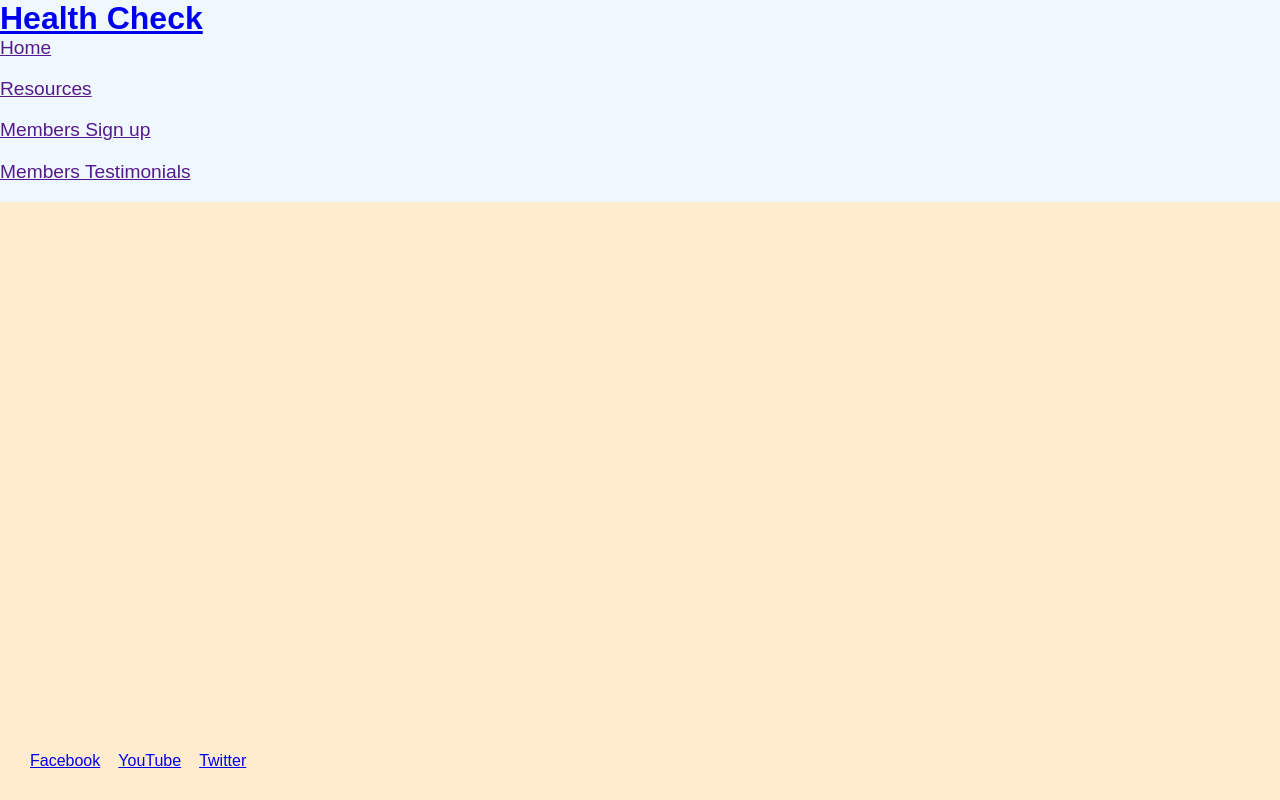
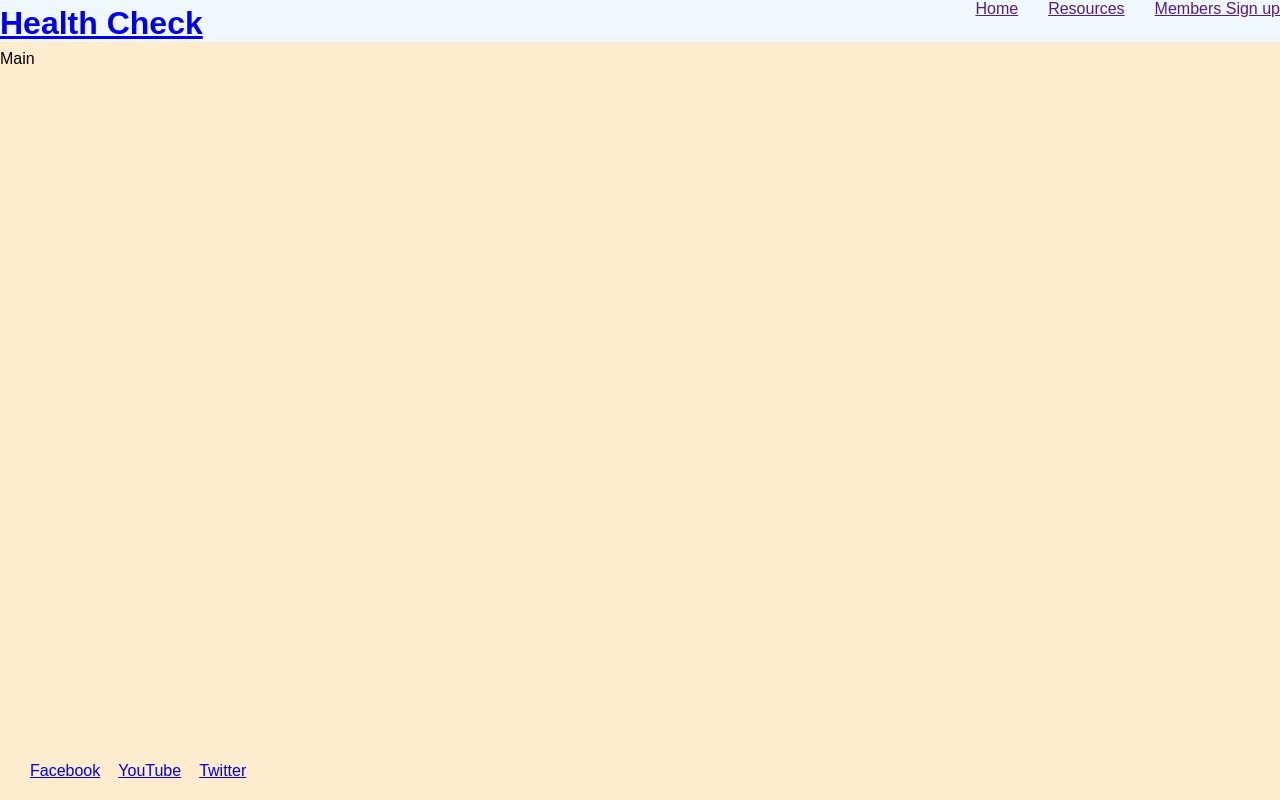
Before and after one commit to RusJamison/health-check, a plain HTML site: page index.html in a window 1280 px wide. Drawn offline with Linux system fonts and the light colour scheme.

Commit message:
Add responsive header and styling

```diff
--- a/assets/css/style.css
+++ b/assets/css/style.css
@@ -9,7 +9,7 @@
 body {
     min-height: 100vh;
     display: flex;
-    flex-direction: row;
+    flex-direction: column;
     font-family:Arial, Helvetica, sans-serif;
     background-color: blanchedalmond;
 
@@ -19,6 +19,16 @@ header {
     background-color: aliceblue;
     position: fixed;
     width: 100vw;
+    display: flex;
+    z-index: 99;
+    display: flex;
+    justify-content: space-between;
+    align-items: baseline;
+}
+
+main {
+    flex: 1 0 auto;
+    margin-top: 50px;
 }
 
 /* Footer */
@@ -27,7 +37,7 @@ header {
     list-style-type: none;
     justify-content: space-evenly;
     position: absolute;
-    bottom: 10px;
+    bottom: 0;
     left: 10px;
     z-index: 10;
     padding: 20px;
@@ -36,7 +46,11 @@ header {
 
 #menu {
     list-style-type: none;
-    font-size: 1.2rem
+    font-size: 1rem;
+    gap: 30px;
+
+
+
 }
 
 #menu > li {
@@ -47,6 +61,33 @@ nav {
     position: absolute;
     background-color: aliceblue;
     width: 100%;
+    top: 100%;
+    display: flex;
 
 
 }
+
+h1 { font-size: 2rem;
+
+
+}
+
+/*Media query to include tablets and up*/
+@media screen and (min-width:768px) {
+    nav {display: block;
+        position: relative;
+        width: fit-content;
+    }
+
+    #menu {
+        display: flex;
+    }
+}
+
+
+/* Laptop and desktop 992px and up*/
+@media screen and (min-width: 992px) {
+  #menu a:hover{
+    border-bottom: 1px solid blue;
+  }
+}
--- a/index.html
+++ b/index.html
@@ -28,13 +28,14 @@
                     <li>
                         <a href="">Members Sign up</a>
                     </li>
-                    <li>
+                  <!--  <li>
                         <a href="">Members Testimonials</a>
-                    </li>
+                    </li> -->
                 </ul>
             </nav>
         </a>
     </header>
+
     <main>Main</main>
     <footer>
         <ul id="social">
```
